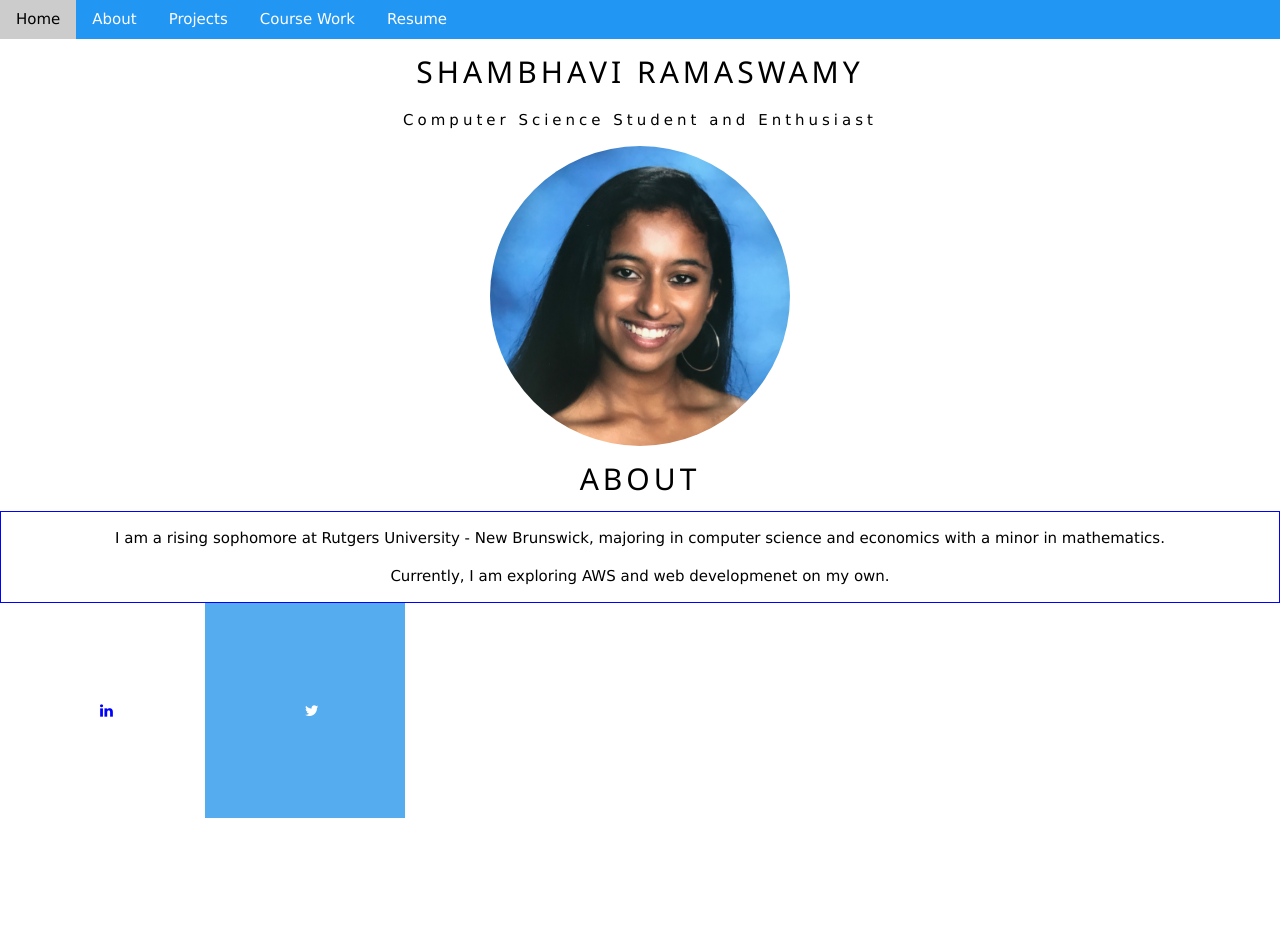
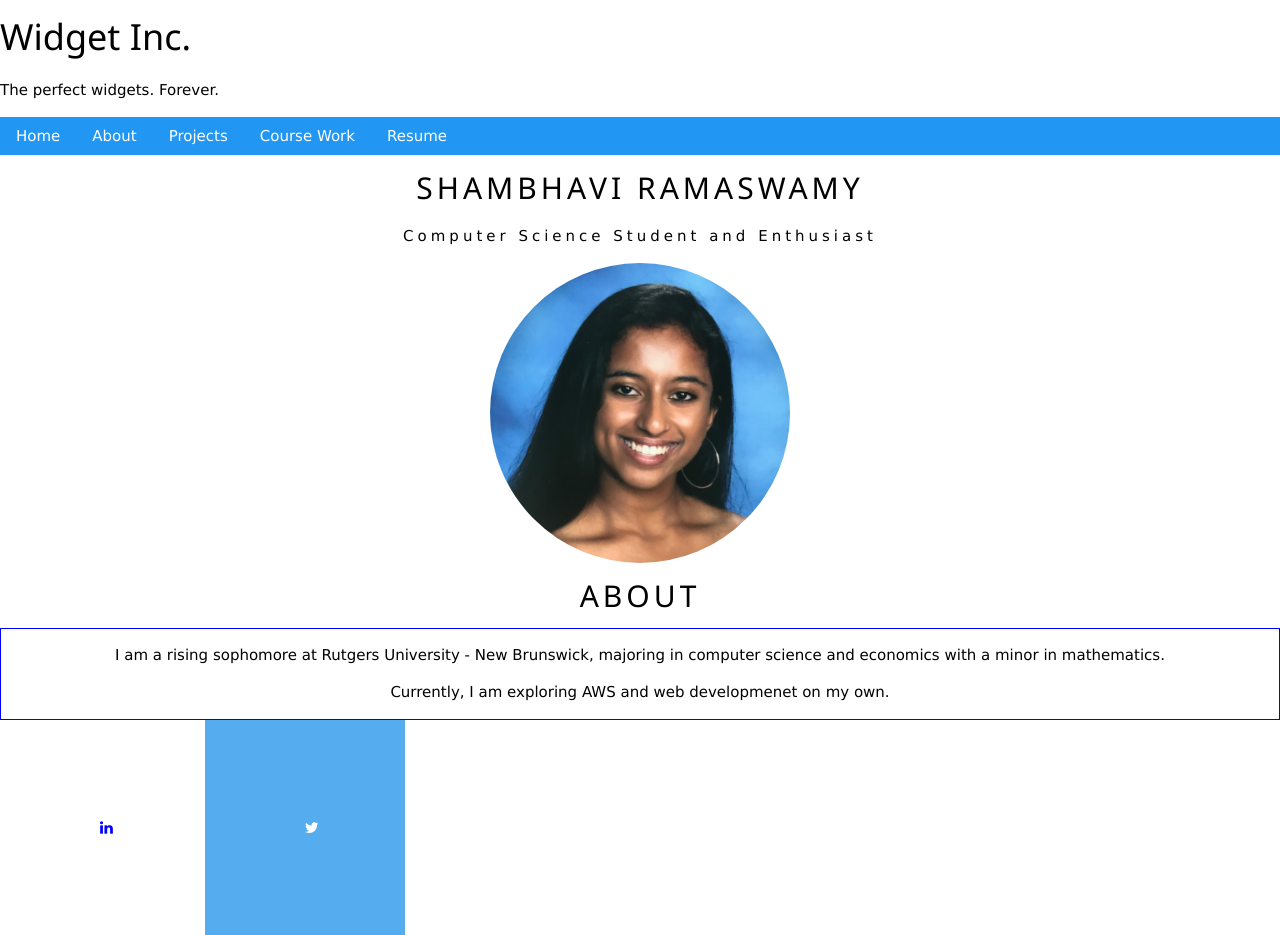
Before and after one commit to shambhavir/shambhavir.github.io, a plain HTML site: page index.html in a window 1280 px wide. Before the commit the page ends 818 px from the top, so only its background shows below. Drawn offline with nearby package versions, Linux system fonts and the light colour scheme.

Commit message:
scroll reveal

```diff
--- a/index.html
+++ b/index.html
@@ -5,16 +5,26 @@
 <link rel="stylesheet" href= "style.css">
 <html>
 <head>
-    <script src="https://cdn.jsdelivr.net/npm/@mojs/core"></script>
-<style>
+    <script src="https://unpkg.com/scrollreveal"></script>
+    <script>
+		ScrollReveal({ duration: 1000 })
+	</script>
+</head>
 
-</style>
-<div class="parallax"></div>
 
-</head>
-</html>
 <body>
-
+    <h1 class="headline">
+		Widget Inc.
+    </h1>
+    <p class="tagline">
+		The perfect widgets.
+		<span class="punchline">Forever.</span>
+	</p>
+    <script>
+		ScrollReveal().reveal('.headline')
+		ScrollReveal().reveal('.tagline', { delay: 500 })
+		ScrollReveal().reveal('.punchline', { delay: 2000 })
+	</script>
 <nav class="w3-bar w3-blue">
     <a href="#home" class="w3-button w3-bar-item">Home</a>
     <a href="#about" class ="w3-button w3-bar-item">About</a>
```
